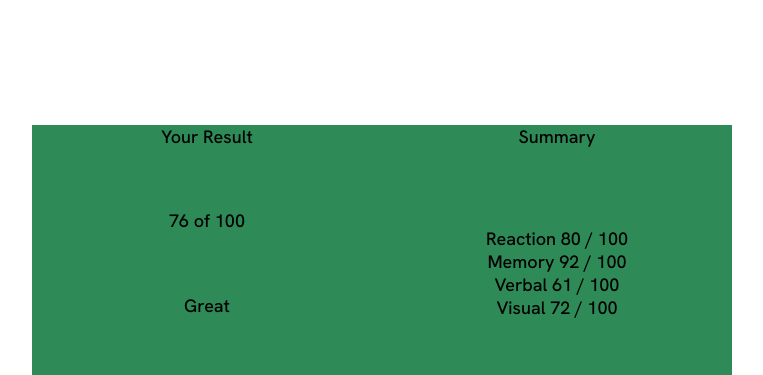
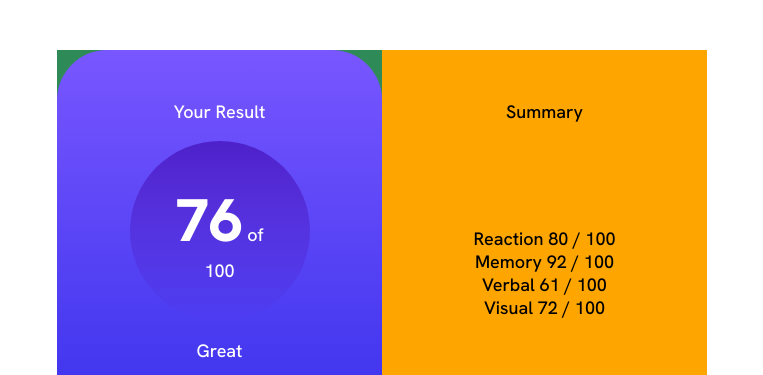
Before and after one commit to jpdavalos423/results-summary-component, a plain HTML site: page index.html in a window 1280 px wide. Shown: the part 114-489 px from the top of the page, without its empty margins (258-1021 px from the left). Drawn offline with Linux system fonts and the light colour scheme.

Commit message:
result card background styling

```diff
--- a/index.html
+++ b/index.html
@@ -31,7 +31,7 @@
     <main class="card">
       <div class="result-card">
         <h1>Your Result</h1>
-        <div class="score">76 of 100</div>
+        <div class="score"><em>76</em> of 100</div>
         <h2>Great</h2>
         <p>
           You scored higher than 65% of the people who have taken these tests.
--- a/styles.css
+++ b/styles.css
@@ -23,19 +23,45 @@ body {
   background-color: seagreen;
   display: flex;
   flex-direction: row;
-  max-width: 700px;
-  height: 300px;
+  max-width: 650px;
+  height: 450px;
 }
 
 .result-card {
+  color: hsl(0, 0%, 100%);
+  background-image: linear-gradient(hsl(252, 100%, 67%), hsl(241, 81%, 54%));
+  border-radius: 50px;
   width: 50%;
+  padding: 50px;
   display: flex;
   flex-direction: column;
   text-align: center;
   justify-content: space-between;
 }
 
+.score em {
+  /* display: block; */
+  font-style: normal;
+  font-size: 60px;
+  font-weight: 800;
+}
+
+.score {
+  align-self: center;
+  width: 100px;
+  height: 100px;
+  padding: 40px;
+  border-radius: 360px;
+  background-image: linear-gradient(
+    hsla(256, 72%, 46%, 1),
+    hsla(241, 72%, 46%, 0)
+  );
+}
+
 .summary-card {
+  background-color: orange;
+  /* border-radius: 50px; */
+  padding: 50px;
   width: 50%;
   display: flex;
   flex-direction: column;
```
